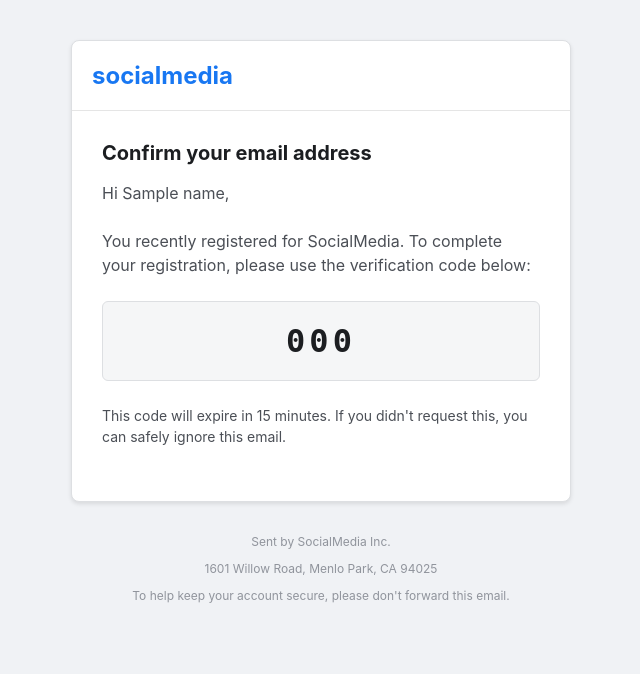
After one commit to coder-sadhin/Social_Media_Flask, a Flask app: template app/templates/emails/verify_code.html in a window 1280 px wide. The commit adds this page. Shown: the top 674 px of the page, without its empty margins (319-959 px from the left). Run offline with Flask 3, Linux system fonts and the light colour scheme; the template is opened without the code that fills it: most values are stand-ins (such as "Sample title", 1, 10 or a date in 2020); parts of the project's set-up code (start-up, migrations or seed data) failed here and were passed over.

Commit message:
feat(email): add HTML template for verification emails
- Use render_template to generate HTML email with styled layout
- Include user name and OTP code in the template
- Add error handling with try/except block
- Add .table CSS utility class for display

```diff
--- a/app/static/css/output.css
+++ b/app/static/css/output.css
@@ -752,6 +752,10 @@ video {
   display: inline-flex;
 }
 
+.table {
+  display: table;
+}
+
 .hidden {
   display: none;
 }
--- /dev/null
+++ b/app/templates/emails/verify_code.html
@@ -0,0 +1,60 @@
+<!DOCTYPE html>
+<html>
+<head>
+    <meta charset="utf-8">
+    <meta name="viewport" content="width=device-width, initial-scale=1.0">
+    <title>Your Verification Code</title>
+    <style>
+        body { margin: 0; padding: 0; background-color: #f0f2f5; font-family: 'SF Pro Text', Helvetica, Arial, sans-serif; }
+        .wrapper { width: 100%; table-layout: fixed; background-color: #f0f2f5; padding-top: 40px; padding-bottom: 40px; }
+        .main { background-color: #ffffff; margin: 0 auto; width: 100%; max-width: 500px; border-radius: 8px; border: 1px solid #dddfe2; box-shadow: 0 2px 4px rgba(0,0,0,0.1); }
+        .header { padding: 20px; border-bottom: 1px solid #e5e5e5; text-align: left; }
+        .logo { color: #1877f2; font-size: 24px; font-weight: bold; text-decoration: none; }
+        .content { padding: 30px; text-align: left; }
+        .title { font-size: 20px; font-weight: bold; color: #1c1e21; margin-bottom: 16px; }
+        .text { font-size: 16px; color: #4b4f56; line-height: 1.5; margin-bottom: 24px; }
+
+        /* The Code Box */
+        .code-container { background-color: #f5f6f7; border: 1px solid #dddfe2; border-radius: 6px; padding: 20px; text-align: center; margin-bottom: 24px; }
+        .code-text { font-size: 32px; font-weight: bold; color: #1c1e21; letter-spacing: 4px; font-family: monospace; }
+
+        .footer { padding: 20px; text-align: center; font-size: 12px; color: #90949c; }
+        .footer a { color: #1877f2; text-decoration: none; }
+    </style>
+</head>
+<body>
+    <center class="wrapper">
+        <table class="main" cellpadding="0" cellspacing="0">
+            <tr>
+                <td class="header">
+                    <span class="logo">socialmedia</span>
+                </td>
+            </tr>
+
+            <tr>
+                <td class="content">
+                    <div class="title">Confirm your email address</div>
+                    <div class="text">
+                        Hi {{ name }},<br><br>
+                        You recently registered for SocialMedia. To complete your registration, please use the verification code below:
+                    </div>
+
+                    <div class="code-container">
+                        <span class="code-text">{{ otp_code }}</span>
+                    </div>
+
+                    <div class="text" style="font-size: 14px;">
+                        This code will expire in 15 minutes. If you didn't request this, you can safely ignore this email.
+                    </div>
+                </td>
+            </tr>
+        </table>
+
+        <div class="footer">
+            <p>Sent by SocialMedia Inc.</p>
+            <p>1601 Willow Road, Menlo Park, CA 94025</p>
+            <p>To help keep your account secure, please don't forward this email.</p>
+        </div>
+    </center>
+</body>
+</html>
```
Also changed, not shown: app/services/email_service.py (+13 -6 lines).
